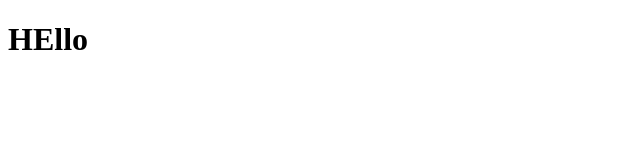
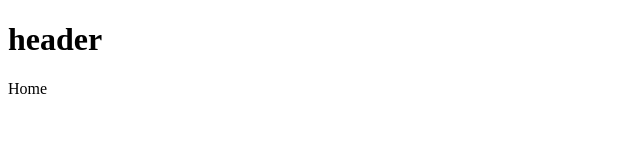
Before and after one commit to danielVFS/Schedule-a-Trip, a React (Create React App) app: page / in a window 1280 px wide. Shown: the top 160 px of the page, without its empty margins (0-640 px from the left). Built offline with nearby package versions, Linux system fonts and the light colour scheme; the HTML template or start-up script is replaced by a standard one.

Commit message:
configuring routes and structure folder

```diff
--- a/package.json
+++ b/package.json
@@ -9,7 +9,8 @@
     "react": "^16.13.1",
     "react-dom": "^16.13.1",
     "react-router-dom": "^5.2.0",
-    "react-scripts": "3.4.1"
+    "react-scripts": "3.4.1",
+    "styled-components": "^5.1.1"
   },
   "scripts": {
     "start": "react-scripts start",
--- a/src/App.js
+++ b/src/App.js
@@ -1,10 +1,15 @@
 import React from 'react';
+import { BrowserRouter } from 'react-router-dom';
+
+import Routes from './routes';
+import Header from './components/Header';
 
 function App() {
   return (
-    <div>
-      <h1>HEllo</h1>
-    </div>
+    <BrowserRouter>
+      <Header />
+      <Routes />
+    </BrowserRouter>
   );
 }
 
--- /dev/null
+++ b/src/components/Header/index.js
@@ -0,0 +1,13 @@
+import React from 'react';
+
+import { Container } from './styles';
+
+function Header() {
+  return (
+    <Container>
+      <h1>header</h1>
+    </Container>
+  );
+}
+
+export default Header;
--- /dev/null
+++ b/src/components/Header/styles.js
@@ -0,0 +1,3 @@
+import styled from 'styled-components';
+
+export const Container = styled.div``;
--- /dev/null
+++ b/src/pages/Home/index.js
@@ -0,0 +1,5 @@
+import React from 'react';
+
+export default function Home() {
+  return <div>Home</div>;
+}
--- /dev/null
+++ b/src/pages/Reservation/index.js
@@ -0,0 +1,5 @@
+import React from 'react';
+
+export default function Reservation() {
+  return <div>Reserva</div>;
+}
--- /dev/null
+++ b/src/routes.js
@@ -0,0 +1,14 @@
+import React from 'react';
+import { Switch, Route } from 'react-router-dom';
+
+import Home from './pages/Home';
+import Reservation from './pages/Reservation';
+
+export default function Routes() {
+  return (
+    <Switch>
+      <Route path="/" exact component={Home} />
+      <Route path="/reservation" exact component={Reservation} />
+    </Switch>
+  );
+}
```
Also changed, not shown: 1 other file (tests, documents, lock files or other folders).
